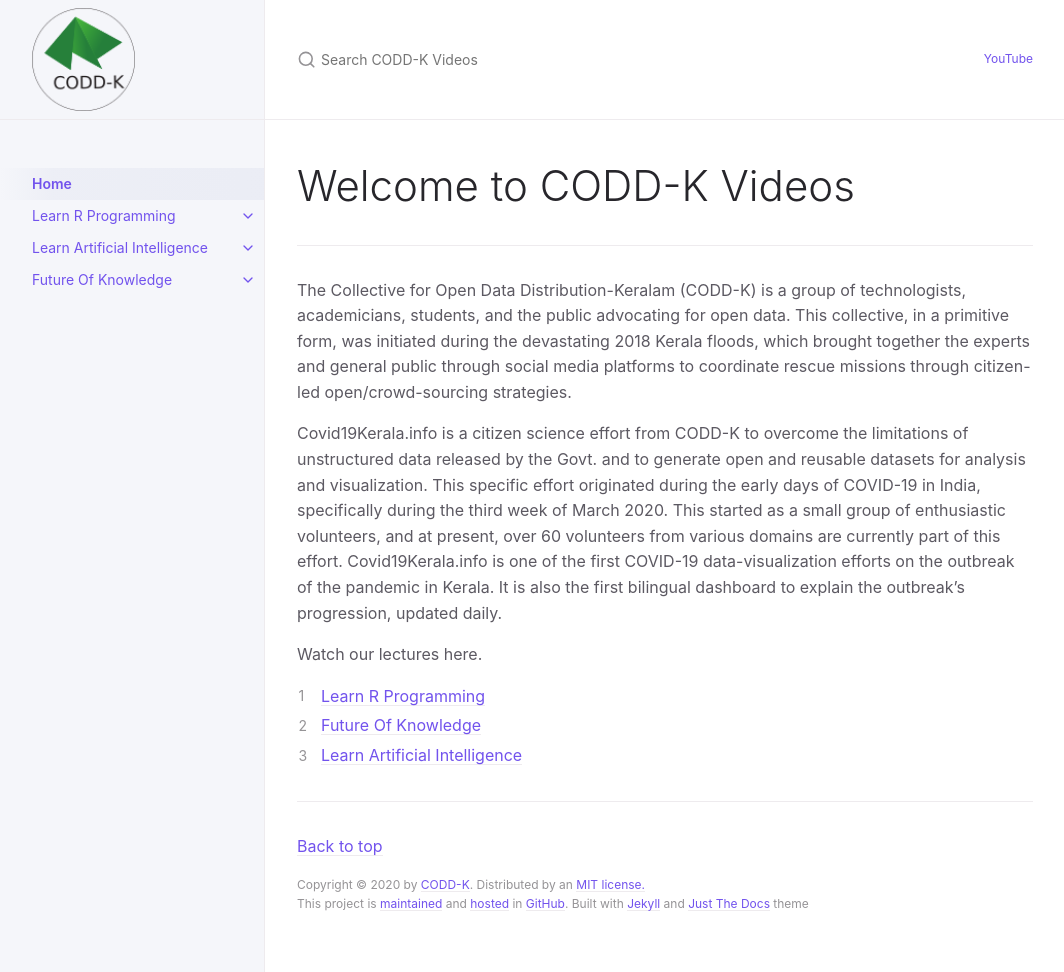
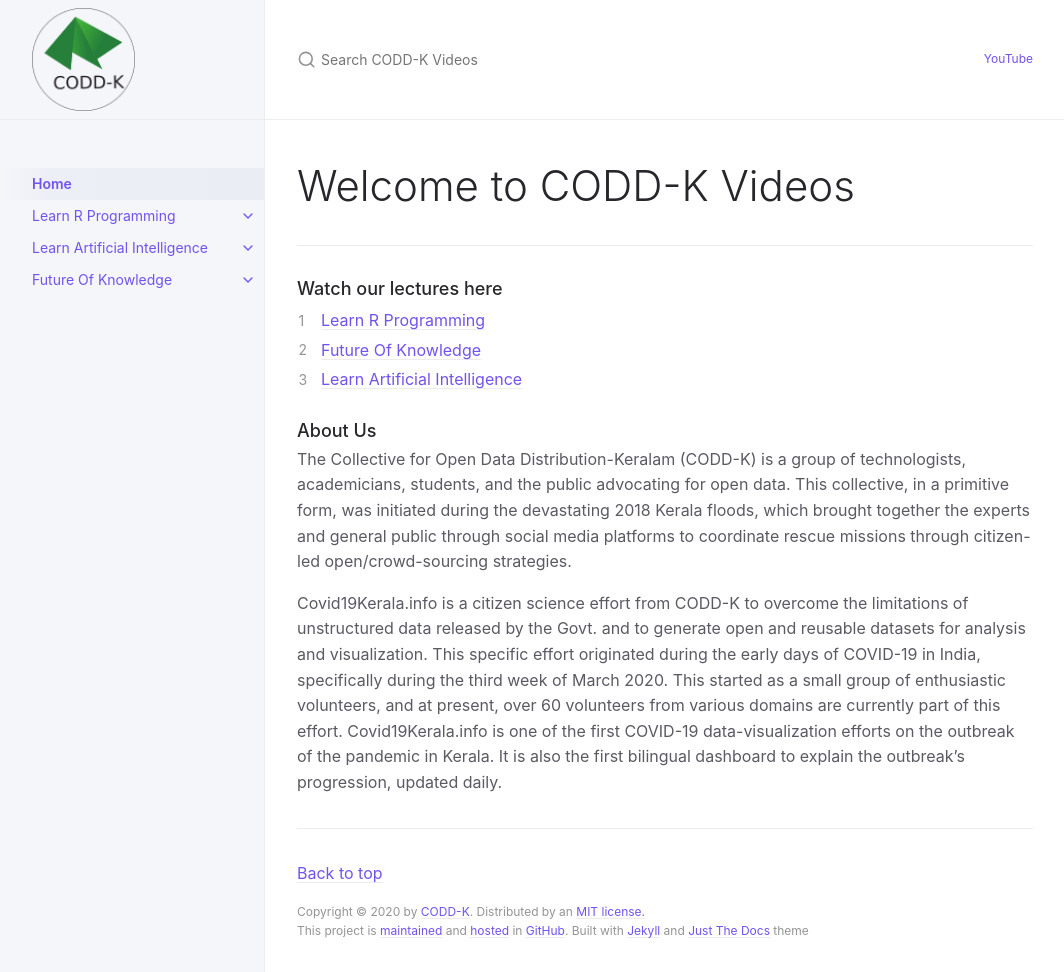
Before and after one commit to CODD-K/videos, a Jekyll site: the page built from index.md, in a window 1280 px wide and 972 px high. Shown: the whole window, without its empty margins (107-1171 px from the left). Built offline with Jekyll 4.4.1, drawn with Linux system fonts in a browser that asks for light colours.

Commit message:
Rearranged links and content

```diff
--- a/index.md
+++ b/index.md
@@ -10,11 +10,15 @@ last_modified_date: 2020-08-22T01:00:00+0000
 {: .fs-9 }
 
 ---
+### Watch our lectures here
+1. [Learn R Programming](/courses/learn-r-programming/playlist/)
+2. [Future Of Knowledge](/courses/future-of-knowledge/playlist/)
+3. [Learn Artificial Intelligence](/courses/learn-artificial-intelligence/playlist/)
+
+
+### About Us
+
+
 The Collective for Open Data Distribution-Keralam (CODD-K) is a group of technologists, academicians, students, and the public advocating for open data. This collective, in a primitive form, was initiated during the devastating 2018 Kerala floods, which brought together the experts and general public through social media platforms to coordinate rescue missions through citizen-led open/crowd-sourcing strategies.
 
 Covid19Kerala.info is a citizen science effort from CODD-K to overcome the limitations of unstructured data released by the Govt. and to generate open and reusable datasets for analysis and visualization. This specific effort originated during the early days of COVID-19 in India, specifically during the third week of March 2020. This started as a small group of enthusiastic volunteers, and at present, over 60 volunteers from various domains are currently part of this effort. Covid19Kerala.info is one of the first COVID-19 data-visualization efforts on the outbreak of the pandemic in Kerala. It is also the first bilingual dashboard to explain the outbreak’s progression, updated daily.
-
-Watch our lectures here.
-1. [Learn R Programming](/courses/learn-r-programming/playlist/)
-2. [Future Of Knowledge](/courses/future-of-knowledge/playlist/)
-3. [Learn Artificial Intelligence](/courses/learn-artificial-intelligence/playlist/)
```
